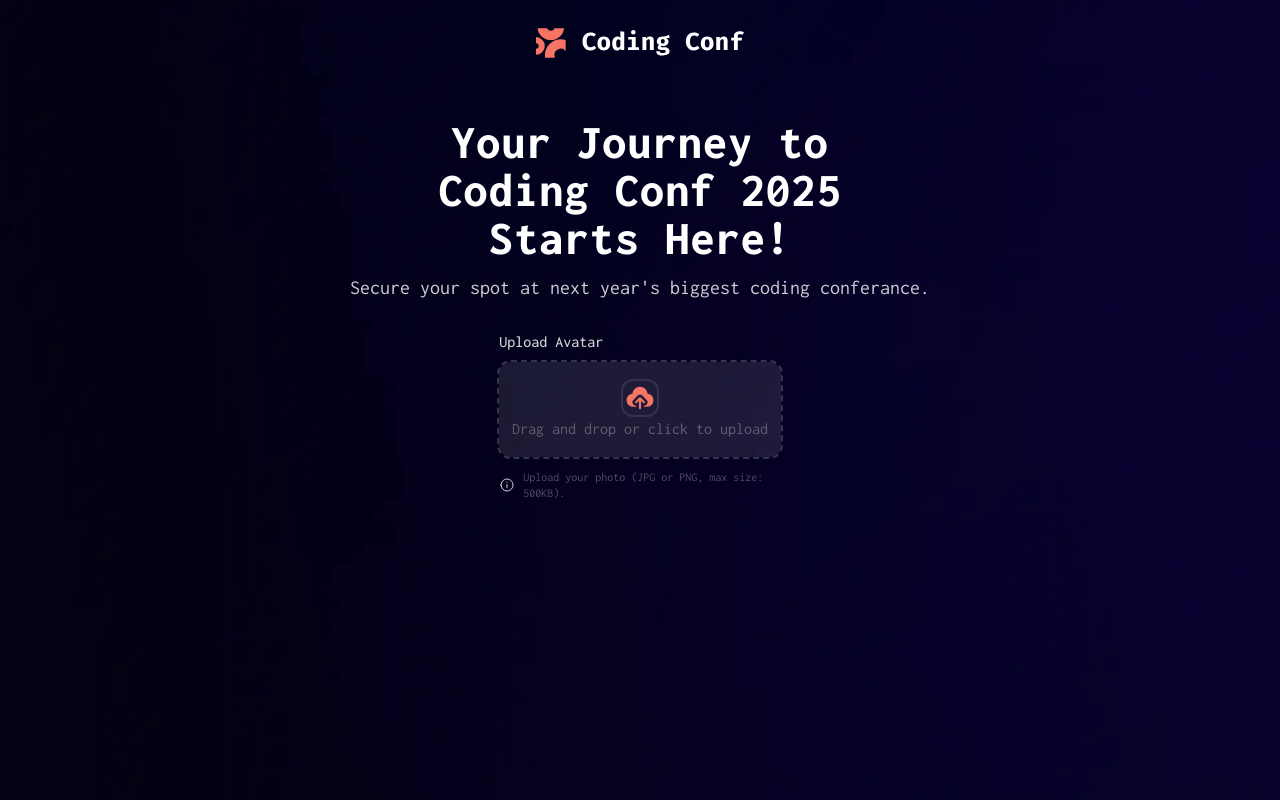
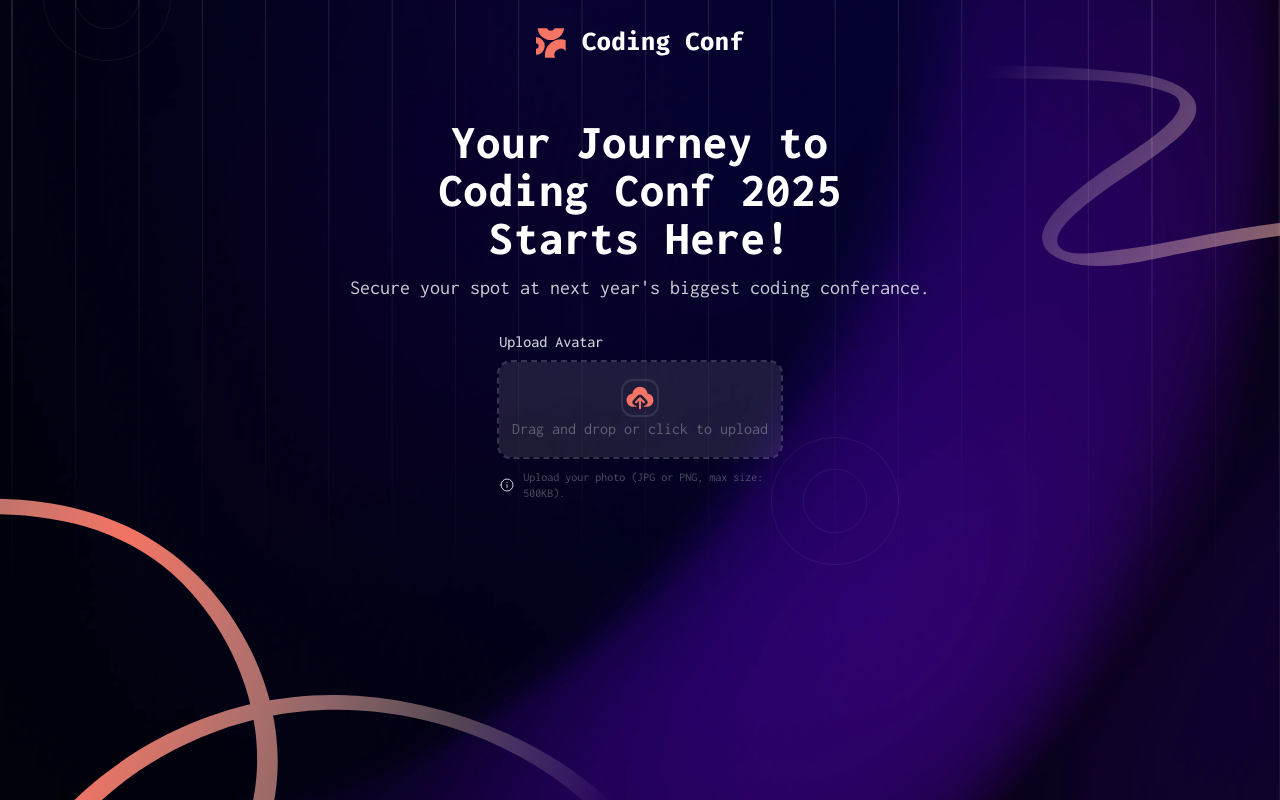
Before and after one commit to KitsuneTheDev/ticket-generator, a React (Vite) app: page / in a window 1280 px wide. Built offline with nearby package versions, Linux system fonts and the light colour scheme.

Commit message:
CSS updating
// ONLY CSS

* Backround DONE
* Navbar DONE
* Banner DONE
* Photo Upload Area DONE

```diff
--- a/src/index.css
+++ b/src/index.css
@@ -31,6 +31,52 @@
 
 @import 'tailwindcss';
 
+.bg-custom-desktop{
+    background-image: url("./assets/images/background-desktop.png"), url("./assets/images/pattern-lines.svg"), url("./assets/images/pattern-circle.svg"), url("./assets/images/pattern-squiggly-line-bottom-desktop.svg");
+    background-position: unset, unset, bottom left, top right;
+    background-size: cover, cover, contain, contain;
+    background-repeat: no-repeat, no-repeat, no-repeat, no-repeat;
+    z-index: 0, 10, 0, 0;
+}
+
+.bg-desktop-layer-1{
+    background-image: url("./assets/images/background-desktop.png");
+    background-size: cover;
+    background-position: 0 75%;
+    z-index: 0;
+}
+
+.bg-desktop-layer-2{
+    background-image: url("./assets/images/pattern-lines.svg");
+    background-size: auto 100%;
+    background-repeat: repeat;
+    background-position: 8.5%;
+    z-index: 2;
+}
+
+.bg-desktop-layer-3{
+    background-image: url("./assets/images/pattern-circle.svg"), url("./assets/images/pattern-circle.svg");
+    background-repeat: no-repeat, no-repeat;
+    background-size: 10%, 10%;
+    background-position: 3.75% -10%, 66.9% 65%;
+    z-index: 4;
+}
+
+.bg-desktop-layer-4{
+    background-image: url("./assets/images/pattern-squiggly-line-bottom-desktop.svg");
+    background-size: 50%;
+    background-position: left bottom;
+    background-repeat: no-repeat;
+    z-index: 6;
+}
+
+.bg-desktop-layer-5{
+    background-image:  url("./assets/images/pattern-squiggly-line-top.svg");
+    background-repeat: no-repeat;
+    z-index: 6;
+    background-position: 100% 10%;
+}
+
 @theme{
     --font-Inconsolata: Inconsolata, "sans-serif";
 }
--- a/src/pages/Home.jsx
+++ b/src/pages/Home.jsx
@@ -4,7 +4,16 @@ import bgImage from "../assets/images/background-desktop.png";
 
 export default function Home() {
     return(
-        <div className="main-container w-screen h-screen font-Inconsolata flex flex-col items-center" style={{ backgroundImage: `url(${bgImage})`}}>
+        <>
+        <div className="background-container absolute -z-10 w-full h-full">
+            <div className="bg-layer absolute bg-desktop-layer-1 inset-0"></div>
+            <div className="bg-layer absolute bg-desktop-layer-2 inset-0"></div>
+            <div className="bg-layer absolute bg-desktop-layer-3 inset-0"></div>
+            <div className="bg-layer absolute bg-desktop-layer-4 inset-0"></div>
+            <div className="bg-layer absolute bg-desktop-layer-5 inset-0"></div>
+            <div className="bg-layer"></div>
+        </div>
+        <div className="main-container w-screen h-screen font-Inconsolata flex flex-col items-center">
             <Navbar />
             <div className="banner-container text-white flex-col justify-center items-center mt-15 w-1/2">
                 <div className="banner flex flex-col items-center justify-center w-full">
@@ -14,5 +23,6 @@ export default function Home() {
             </div>
             <TicketForm />
         </div>
+        </>
     );
 }
```
